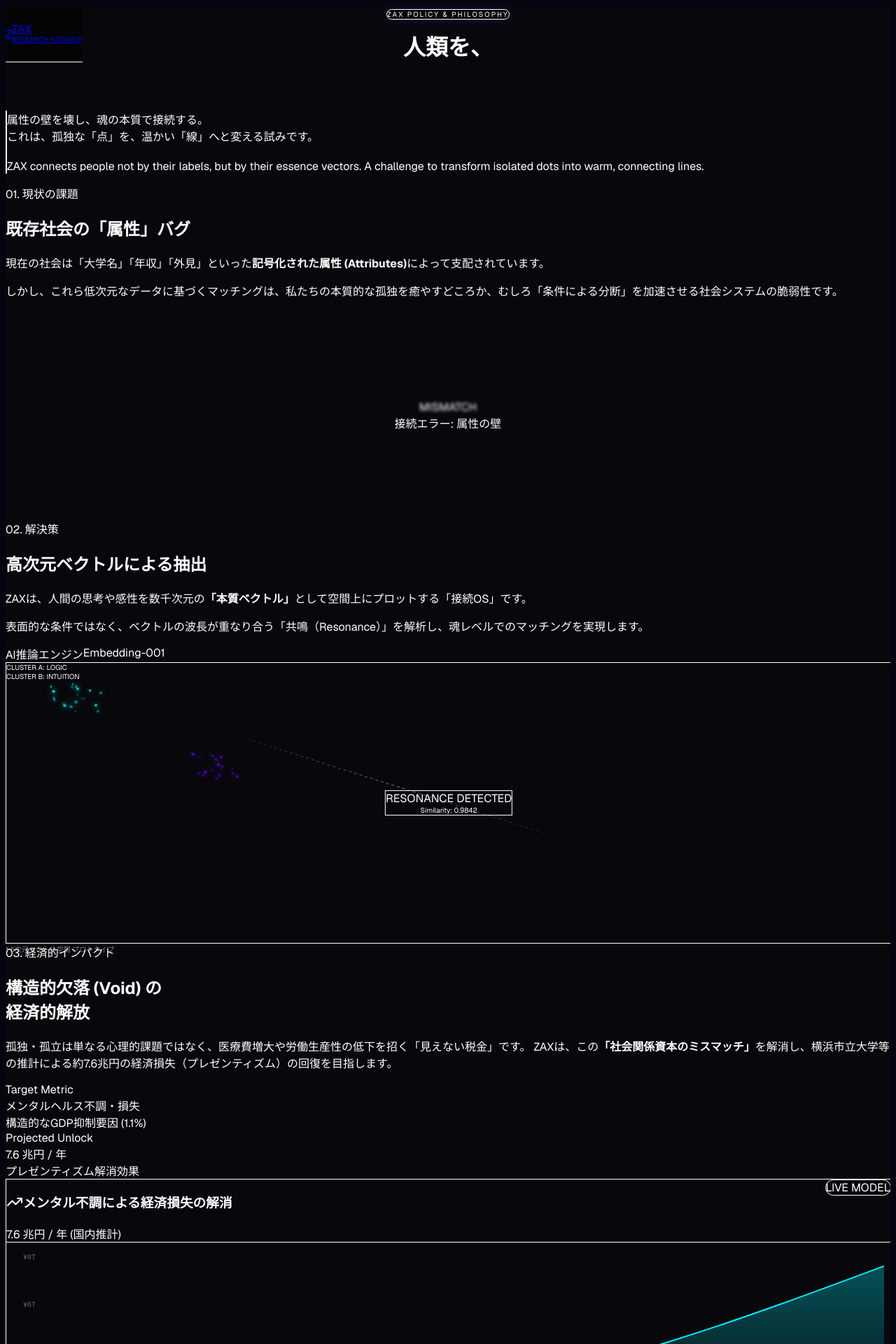
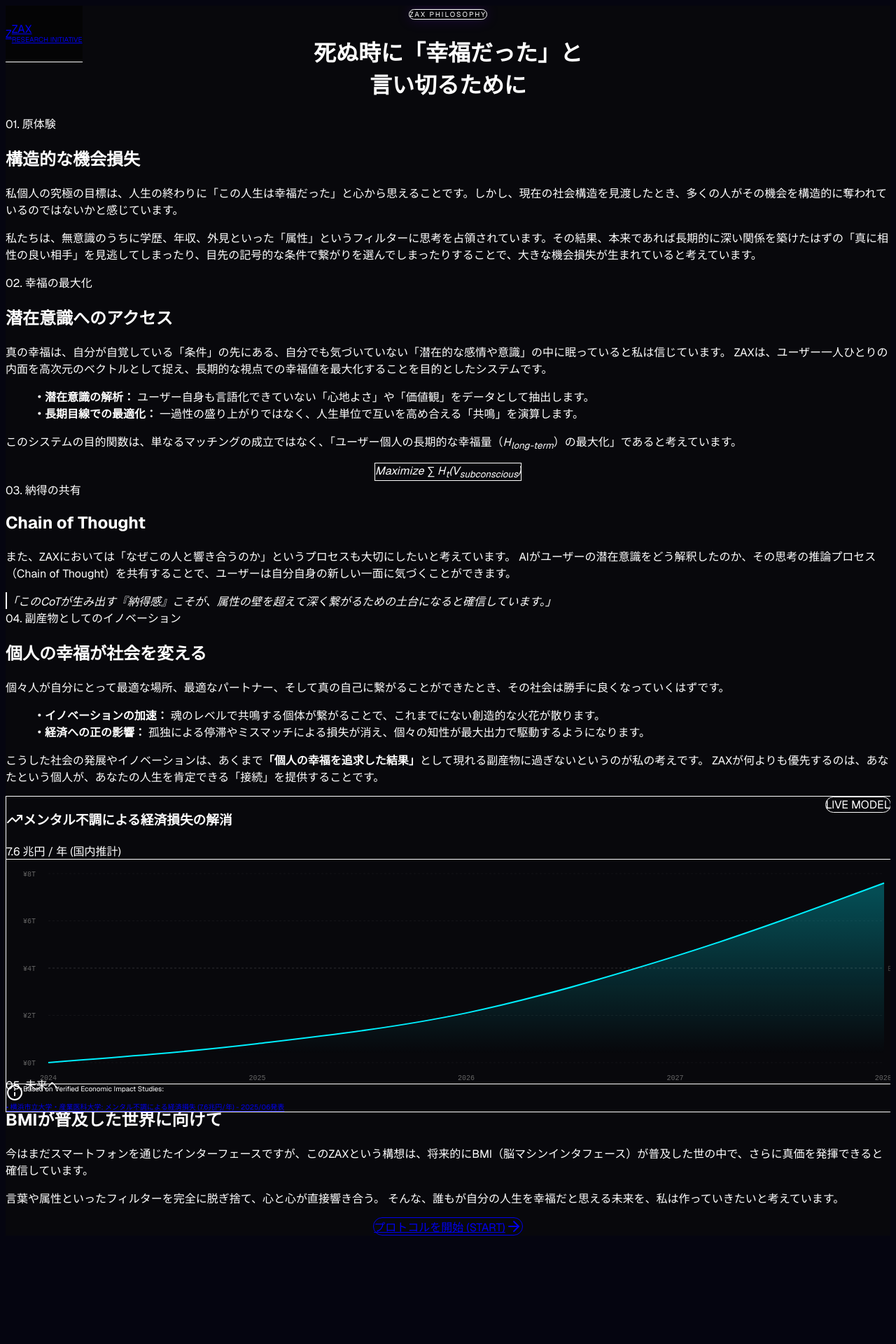
Before and after one commit to fumi3333/ZAX, a Next.js app: page /philosophy in a window 1280 px wide. Shown: the top 1920 px of the page at 70% size. After the commit the page ends 1773 px from the top, so only its background shows below. Built offline with nearby package versions, Linux system fonts and the light colour scheme.

Commit message:
feat: Update Philosophy Page with User Manifesto (Soul Injection)

```diff
--- a/src/app/philosophy/page.tsx
+++ b/src/app/philosophy/page.tsx
@@ -23,160 +23,137 @@ export default function PhilosophyPage() {
 
             {/* Navigation removed - moved to Global Layout */}
 
-            <div className="relative z-10 max-w-6xl mx-auto px-6 pt-24">
-                {/* Header - Editorial Style */}
+            <div className="relative z-10 max-w-4xl mx-auto px-6 pt-32">
+
+                {/* Header */}
                 <motion.div
                     initial={{ opacity: 0, y: 30 }}
                     animate={{ opacity: 1, y: 0 }}
-                    transition={{ duration: 1.0, ease: "easeOut" }}
-                    className="mb-24 grid grid-cols-1 md:grid-cols-2 gap-12 items-center"
+                    transition={{ duration: 1.0 }}
+                    className="mb-24 text-center"
                 >
-                    <div className="text-center md:text-left">
                     <div className="inline-block px-4 py-1.5 mb-6 border border-zax-glow/30 rounded-full bg-zax-glow/10 text-[10px] tracking-[0.2em] text-zax-glow uppercase shadow-[0_0_20px_rgba(112,0,255,0.2)]">
-                            ZAX POLICY & PHILOSOPHY
+                        ZAX PHILOSOPHY
                     </div>
-                        <h1 className="text-5xl md:text-6xl font-bold leading-[1.1] mb-6 tracking-tight">
-                            人類を、<br />
-                            <span className="text-transparent bg-clip-text bg-gradient-to-r from-zax-glow via-white to-zax-accent">
-                                一つの知性体へ。
-                            </span>
+                    <h1 className="text-4xl md:text-5xl font-bold leading-tight tracking-tight mb-8">
+                        死ぬ時に「幸福だった」と<br />
+                        言い切るために
                     </h1>
-                    </div>
-                    <div>
-                        <p className="text-lg text-zax-muted leading-relaxed border-l-2 border-white/10 pl-6 ml-0 md:ml-6">
-                            属性の壁を壊し、魂の本質で接続する。<br />
-                            これは、孤独な「点」を、温かい「線」へと変える試みです。<br /><br />
-                            <span className="text-xs text-white/50 block mt-4">
-                                ZAX connects people not by their labels, but by their essence vectors. A challenge to transform isolated dots into warm, connecting lines.
-                            </span>
-                        </p>
-                    </div>
                 </motion.div>
 
-                {/* Section 1: The Bug - Glitch Aesthetic */}
-                {/* Section 1: The Bug - Glitch Aesthetic */}
-                {/* Section 1: The Bug - Glitch Aesthetic */}
+                {/* Section 1: My Original Experience */}
                 <motion.section
                     initial={{ opacity: 0, y: 20 }}
                     whileInView={{ opacity: 1, y: 0 }}
                     viewport={{ once: true }}
-                    className="mb-32 grid grid-cols-1 md:grid-cols-12 gap-12 pt-16 relative"
+                    className="mb-24 prose prose-invert prose-lg text-zax-muted leading-relaxed"
                 >
-                    {/* Glass Background for Section 1 */}
-                    <div className="absolute inset-x-[-20px] inset-y-[-20px] bg-white/[0.02] rounded-3xl -z-10 backdrop-blur-sm" />
+                    <span className="font-mono text-xs text-zax-glow/70 tracking-widest mb-4 block">01. 原体験</span>
+                    <h2 className="text-2xl font-bold text-white mb-6">構造的な機会損失</h2>
+                    <p>
+                        私個人の究極の目標は、人生の終わりに「この人生は幸福だった」と心から思えることです。しかし、現在の社会構造を見渡したとき、多くの人がその機会を構造的に奪われているのではないかと感じています。
+                    </p>
+                    <p>
+                        私たちは、無意識のうちに学歴、年収、外見といった「属性」というフィルターに思考を占領されています。その結果、本来であれば長期的に深い関係を築けたはずの「真に相性の良い相手」を見逃してしまったり、目先の記号的な条件で繋がりを選んでしまったりすることで、大きな機会損失が生まれていると考えています。
+                    </p>
+                </motion.section>
 
-                    <div className="md:col-span-5 prose prose-invert prose-lg text-zax-muted leading-relaxed pt-8 pl-8">
-                        <span className="font-mono text-xs text-red-500 tracking-widest mb-4 block">01. 現状の課題</span>
-                        <h2 className="text-3xl font-bold text-white mb-6">既存社会の「属性」バグ</h2>
-                        <p className="mb-4 text-base">
-                            現在の社会は「大学名」「年収」「外見」といった<strong className="text-white">記号化された属性 (Attributes)</strong>によって支配されています。
+                {/* Section 2: Subconscious & Happiness Maximization */}
+                <motion.section
+                    initial={{ opacity: 0, y: 20 }}
+                    whileInView={{ opacity: 1, y: 0 }}
+                    viewport={{ once: true }}
+                    className="mb-24"
+                >
+                    <span className="font-mono text-xs text-zax-glow/70 tracking-widest mb-4 block">02. 幸福の最大化</span>
+                    <h2 className="text-2xl font-bold text-white mb-6">潜在意識へのアクセス</h2>
+                    <div className="prose prose-invert prose-lg text-zax-muted leading-relaxed mb-8">
+                        <p>
+                            真の幸福は、自分が自覚している「条件」の先にある、自分でも気づいていない「潜在的な感情や意識」の中に眠っていると私は信じています。
+                            ZAXは、ユーザー一人ひとりの内面を高次元のベクトルとして捉え、長期的な視点での幸福値を最大化することを目的としたシステムです。
                         </p>
-                        <p className="text-base">
-                            しかし、これら低次元なデータに基づくマッチングは、私たちの本質的な孤独を癒やすどころか、むしろ「条件による分断」を加速させる<span className="text-red-400">社会システムの脆弱性</span>です。
+                        <ul className="list-none pl-0 space-y-2 mt-4">
+                            <li><strong className="text-white/80">・潜在意識の解析：</strong> ユーザー自身も言語化できていない「心地よさ」や「価値観」をデータとして抽出します。</li>
+                            <li><strong className="text-white/80">・長期目線での最適化：</strong> 一過性の盛り上がりではなく、人生単位で互いを高め合える「共鳴」を演算します。</li>
+                        </ul>
+                        <p className="mt-6">
+                            このシステムの目的関数は、単なるマッチングの成立ではなく、「ユーザー個人の長期的な幸福量（<span className="font-serif italic font-bold text-white">H<sub>long-term</sub></span>）の最大化」であると考えています。
                         </p>
                     </div>
-                    <div className="md:col-span-7 flex items-center justify-center bg-black/40 rounded-xl min-h-[300px] relative overflow-hidden group m-4">
-                        {/* Abstract Visual for "Bug" / "Noise" */}
-                        <div className="absolute inset-0 bg-[url('/noise.png')] opacity-20 mix-blend-overlay group-hover:opacity-40 transition-opacity" />
-                        <div className="text-center relative z-10 p-8">
-                            <div className="text-4xl font-bold text-white/10 tracking-tighter mb-2 blur-[2px]">MISMATCH</div>
-                            <div className="text-red-500/50 font-mono text-sm">接続エラー: 属性の壁</div>
+
+                    {/* Math Visual */}
+                    <div className="flex justify-center my-12">
+                        <div className="bg-black/40 border border-white/10 px-8 py-6 rounded-xl backdrop-blur-sm">
+                            <span className="font-serif text-2xl md:text-3xl text-zax-glow italic tracking-wider">
+                                Maximize <span className="mx-2 text-white">∑</span> H<sub className="text-sm">t</sub>(V<sub className="text-sm">subconscious</sub>)
+                            </span>
                         </div>
                     </div>
                 </motion.section>
 
-                {/* Section 2: The Solution - Technology Aesthetic */}
+                {/* Section 3: Chain of Thought */}
                 <motion.section
                     initial={{ opacity: 0, y: 20 }}
                     whileInView={{ opacity: 1, y: 0 }}
                     viewport={{ once: true }}
-                    className="mb-32 grid grid-cols-1 md:grid-cols-12 gap-12 pt-16 relative"
+                    className="mb-24 prose prose-invert prose-lg text-zax-muted leading-relaxed"
                 >
-                    {/* Glass Background for Section 2 */}
-                    <div className="absolute inset-x-[-20px] inset-y-[-20px] bg-zax-glow/[0.02] rounded-3xl -z-10 backdrop-blur-sm" />
-
-                    <div className="md:col-span-7 order-2 md:order-1 relative m-4">
-                        {/* Interactive Visual */}
-                        <VectorClusterVisual />
-                        <div className="absolute -bottom-6 -right-6 w-48 text-[10px] text-zax-muted text-right font-mono opacity-50">
-                            * 6次元ベクトル空間 プロトタイプ
-                        </div>
-                    </div>
-                    <div className="md:col-span-5 order-1 md:order-2 prose prose-invert prose-lg text-zax-muted leading-relaxed pt-8 pr-8">
-                        <span className="font-mono text-xs text-zax-glow tracking-widest mb-4 block">02. 解決策</span>
-                        <h2 className="text-3xl font-bold text-white mb-6">高次元ベクトルによる抽出</h2>
-                        <p className="mb-4 text-base">
-                            ZAXは、人間の思考や感性を数千次元の<strong className="text-white">「本質ベクトル」</strong>として空間上にプロットする「接続OS」です。
+                    <span className="font-mono text-xs text-zax-glow/70 tracking-widest mb-4 block">03. 納得の共有</span>
+                    <h2 className="text-2xl font-bold text-white mb-6">Chain of Thought</h2>
+                    <p>
+                        また、ZAXにおいては「なぜこの人と響き合うのか」というプロセスも大切にしたいと考えています。
+                        AIがユーザーの潜在意識をどう解釈したのか、その思考の推論プロセス（Chain of Thought）を共有することで、ユーザーは自分自身の新しい一面に気づくことができます。
                     </p>
-                        <p className="text-base">
-                            表面的な条件ではなく、ベクトルの波長が重なり合う「共鳴（Resonance）」を解析し、魂レベルでのマッチングを実現します。
-                        </p>
-                        <div className="mt-6 flex gap-4">
-                            <div className="px-3 py-1 bg-zax-glow/10 border-none rounded text-xs text-zax-glow">
-                                AI推論エンジン
-                            </div>
-                            <div className="px-3 py-1 bg-white/5 border-none rounded text-xs text-white/50">
-                                Embedding-001
-                            </div>
-                        </div>
+                    <div className="border-l-2 border-zax-glow/30 pl-6 my-6 italic text-white/70">
+                        「このCoTが生み出す『納得感』こそが、属性の壁を超えて深く繋がるための土台になると確信しています。」
                     </div>
                 </motion.section>
 
-                {/* Section 3: Impact (Grid Layout with Chart) */}
+                {/* Section 4: Innovation as Byproduct */}
                 <motion.section
                     initial={{ opacity: 0, y: 20 }}
                     whileInView={{ opacity: 1, y: 0 }}
                     viewport={{ once: true }}
-                    className="mb-32 pt-16"
+                    className="mb-24"
                 >
-                    <div className="grid grid-cols-1 md:grid-cols-12 gap-12">
-                        <div className="md:col-span-4">
-                            <span className="font-mono text-xs text-zax-accent tracking-widest mb-4 block">03. 経済的インパクト</span>
-                            <h2 className="text-3xl font-bold mb-6">構造的欠落 (Void) の<br />経済的解放</h2>
-                            <p className="text-zax-muted text-sm leading-relaxed mb-8">
-                                孤独・孤立は単なる心理的課題ではなく、医療費増大や労働生産性の低下を招く「見えない税金」です。
-                                ZAXは、この<strong className="text-white">「社会関係資本のミスマッチ」</strong>を解消し、横浜市立大学等の推計による<span className="text-zax-glow">約7.6兆円の経済損失（プレゼンティズム）</span>の回復を目指します。
+                    <span className="font-mono text-xs text-zax-glow/70 tracking-widest mb-4 block">04. 副産物としてのイノベーション</span>
+                    <h2 className="text-2xl font-bold text-white mb-6">個人の幸福が社会を変える</h2>
+                    <div className="prose prose-invert prose-lg text-zax-muted leading-relaxed mb-8">
+                        <p>
+                            個々人が自分にとって最適な場所、最適なパートナー、そして真の自己に繋がることができたとき、その社会は勝手に良くなっていくはずです。
                         </p>
-
-                            <div className="space-y-4">
-                                <div className="p-4 bg-white/5 rounded">
-                                    <div className="text-xs text-white/50 mb-1">Target Metric</div>
-                                    <div className="text-xl font-bold text-white">メンタルヘルス不調・損失</div>
-                                    <div className="text-xs text-red-400 mt-1">構造的なGDP抑制要因 (1.1%)</div>
-                                </div>
-                                <div className="p-4 bg-zax-glow/10 rounded">
-                                    <div className="text-xs text-zax-glow mb-1">Projected Unlock</div>
-                                    <div className="text-xl font-bold text-white">7.6 兆円 / 年</div>
-                                    <div className="text-xs text-zax-glow mt-1">プレゼンティズム解消効果</div>
-                                </div>
-                            </div>
+                        <ul className="list-none pl-0 space-y-2 mt-4">
+                            <li><strong className="text-white/80">・イノベーションの加速：</strong> 魂のレベルで共鳴する個体が繋がることで、これまでにない創造的な火花が散ります。</li>
+                            <li><strong className="text-white/80">・経済への正の影響：</strong> 孤独による停滞やミスマッチによる損失が消え、個々の知性が最大出力で駆動するようになります。</li>
+                        </ul>
+                        <p className="mt-6">
+                            こうした社会の発展やイノベーションは、あくまで<strong className="text-white">「個人の幸福を追求した結果」</strong>として現れる副産物に過ぎないというのが私の考えです。
+                            ZAXが何よりも優先するのは、あなたという個人が、あなたの人生を肯定できる「接続」を提供することです。
+                        </p>
                     </div>
 
-                        <div className="md:col-span-8 h-full min-h-[400px]">
+                    {/* Chart as "Evidence of Byproduct" */}
+                    <div className="mt-8 h-[400px] md:h-[500px] w-full">
                         <ImpactChart />
-                        </div>
                     </div>
                 </motion.section>
 
+                {/* Section 5: Future with BMI */}
                 <motion.section
-                    initial={{ opacity: 0 }}
-                    whileInView={{ opacity: 1 }}
-                    viewport={{ once: true, margin: "-100px" }}
-                    transition={{ duration: 0.6 }}
-                    className="grid grid-cols-1 md:grid-cols-2 gap-8 border-t border-white/10 pt-8"
+                    initial={{ opacity: 0, y: 20 }}
+                    whileInView={{ opacity: 1, y: 0 }}
+                    viewport={{ once: true }}
+                    className="mb-32 prose prose-invert prose-lg text-zax-muted leading-relaxed"
                 >
-                    <div>
-                        <h3 className="text-xs font-bold text-white/50 mb-4 uppercase tracking-[0.2em]">Why Now? (なぜ今か)</h3>
-                        <p className="text-sm text-zax-muted leading-relaxed">
-                            2026年、AIの計算コストが劇的に下がり、高次元データのリアルタイム処理が個人でも可能になった今だからこそ、この「接続OS」は実現可能になりました。
+                    <span className="font-mono text-xs text-zax-glow/70 tracking-widest mb-4 block">05. 未来へ</span>
+                    <h2 className="text-2xl font-bold text-white mb-6">BMIが普及した世界に向けて</h2>
+                    <p>
+                        今はまだスマートフォンを通じたインターフェースですが、このZAXという構想は、将来的にBMI（脳マシンインタフェース）が普及した世の中で、さらに真価を発揮できると確信しています。
                     </p>
-                    </div>
-                    <div>
-                        <h3 className="text-xs font-bold text-white/50 mb-4 uppercase tracking-[0.2em]">Field (実証フィールド)</h3>
-                        <p className="text-sm text-zax-muted leading-relaxed">
-                            まずは「武蔵野大学」という、多様性と哲学が共存するコミュニティを最初の実験場（Sandbox）とし、ここから世界へ波及させます。
+                    <p>
+                        言葉や属性といったフィルターを完全に脱ぎ捨て、心と心が直接響き合う。
+                        そんな、誰もが自分の人生を幸福だと思える未来を、私は作っていきたいと考えています。
                     </p>
-                    </div>
                 </motion.section>
 
                 <div className="mt-20 text-center pb-20">
```
Lines whose indentation alone changed are shown as unchanged.
